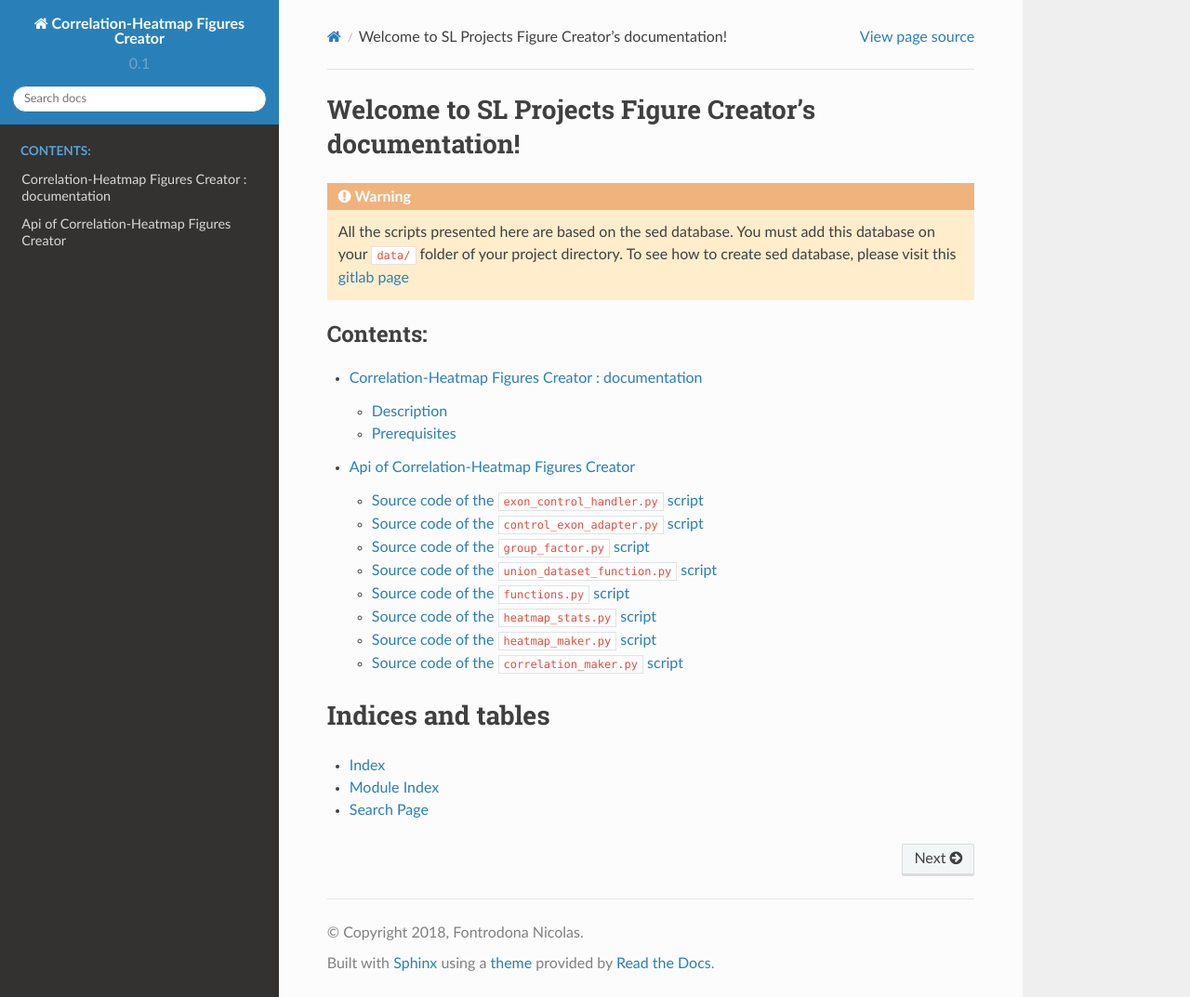
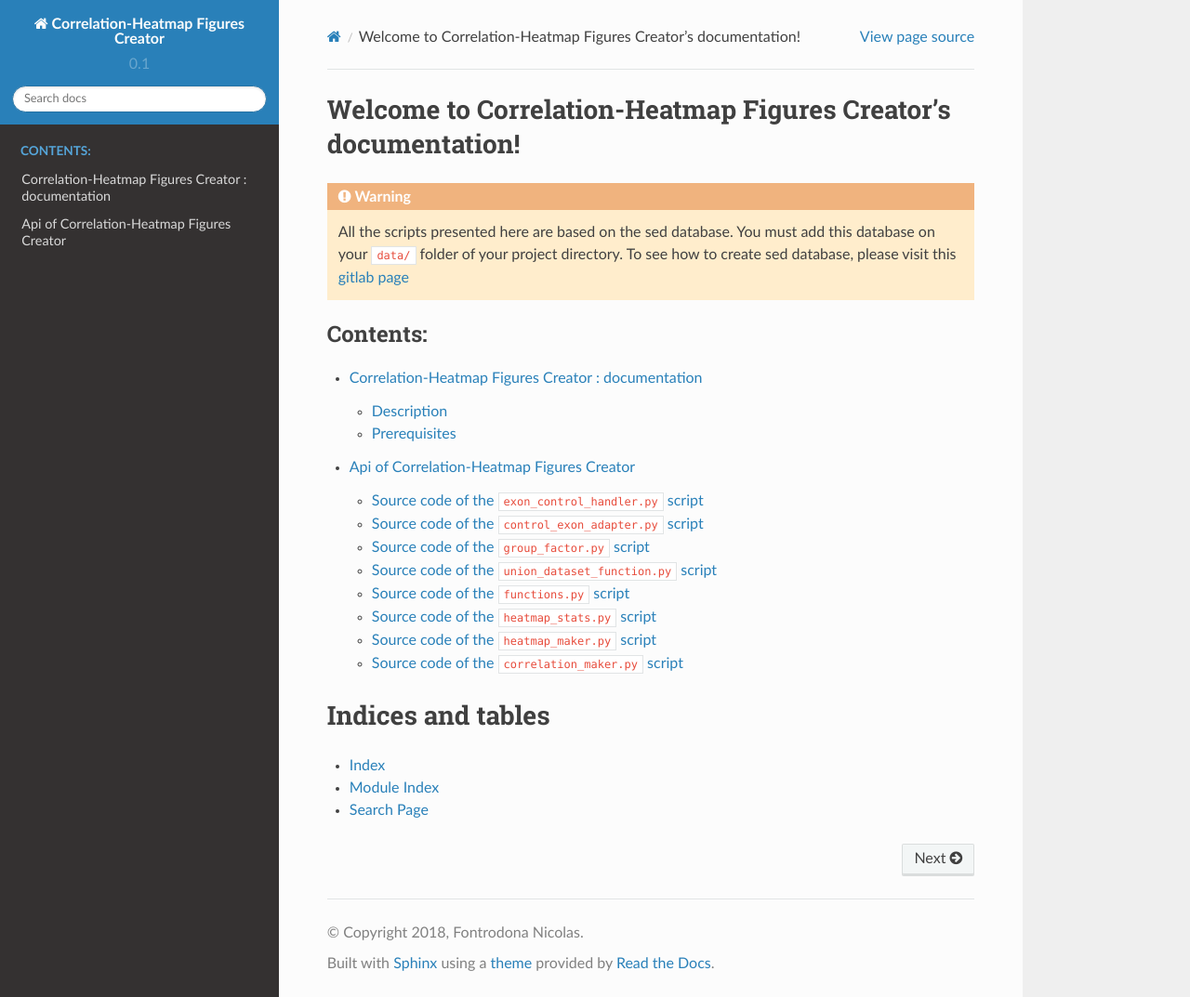
Before and after one commit to LBMC/Lemaire_et_al_2019, a Sphinx documentation site: the page built from Figure_ESA/doc/source/index.rst, in a window 1280 px wide and 1073 px high. Shown: the whole window at 93% size. Built offline with Sphinx 7.4.7 and the Read the Docs theme 2.0.0, drawn with Linux system fonts in a browser that asks for light colours.

Commit message:
doc/source/index.rst: modification of the project name

```diff
--- a/Figure_ESA/doc/source/index.rst
+++ b/Figure_ESA/doc/source/index.rst
@@ -1,10 +1,10 @@
-.. SL Projects Figure Creator documentation master file, created by
+.. Correlation-Heatmap Figures Creator documentation master file, created by
    sphinx-quickstart on Thu May 31 11:17:08 2018.
    You can adapt this file completely to your liking, but it should at least
    contain the root `toctree` directive.
 
-Welcome to SL Projects Figure Creator's documentation!
-======================================================
+Welcome to Correlation-Heatmap Figures Creator's documentation!
+===============================================================
 
 .. warning::
 
```
